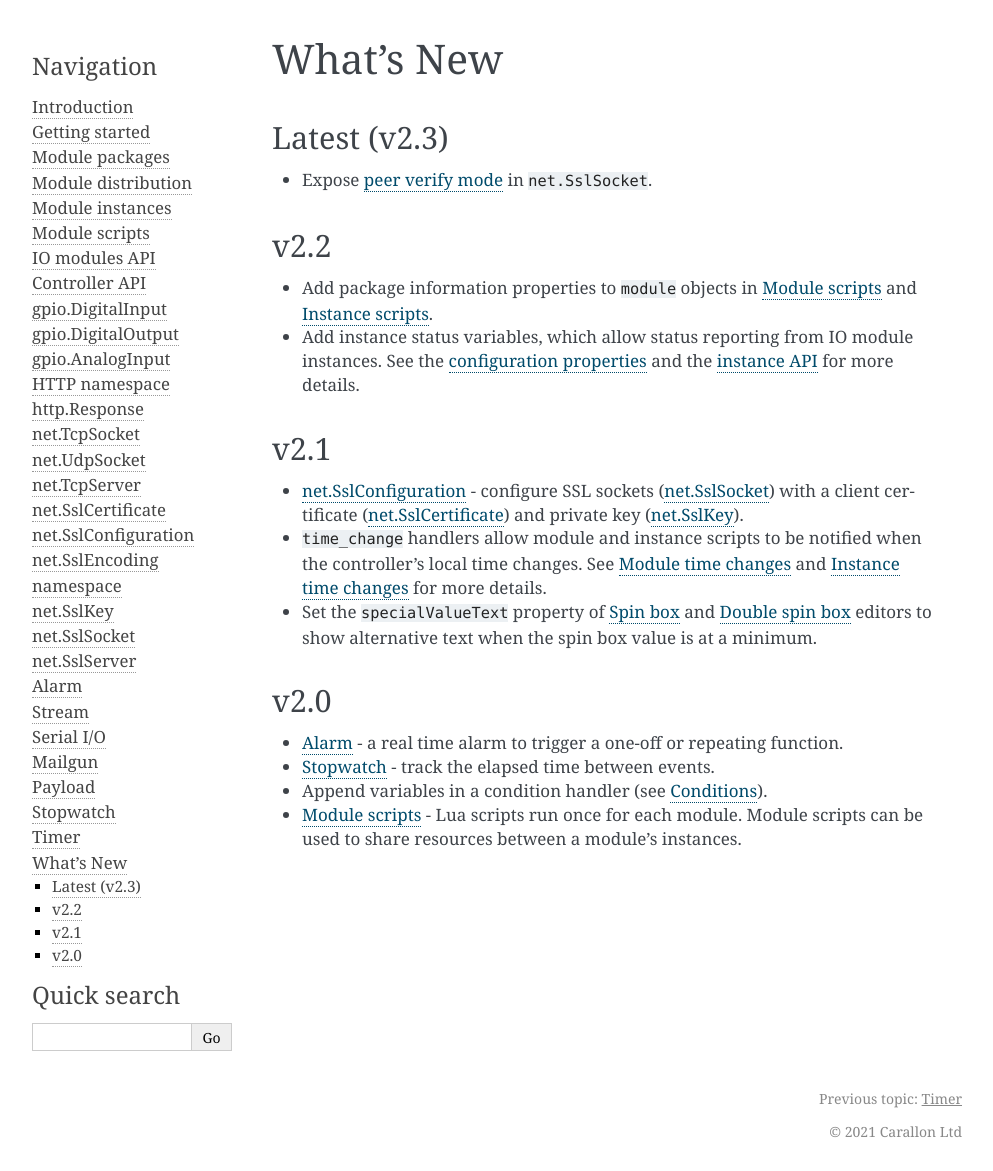
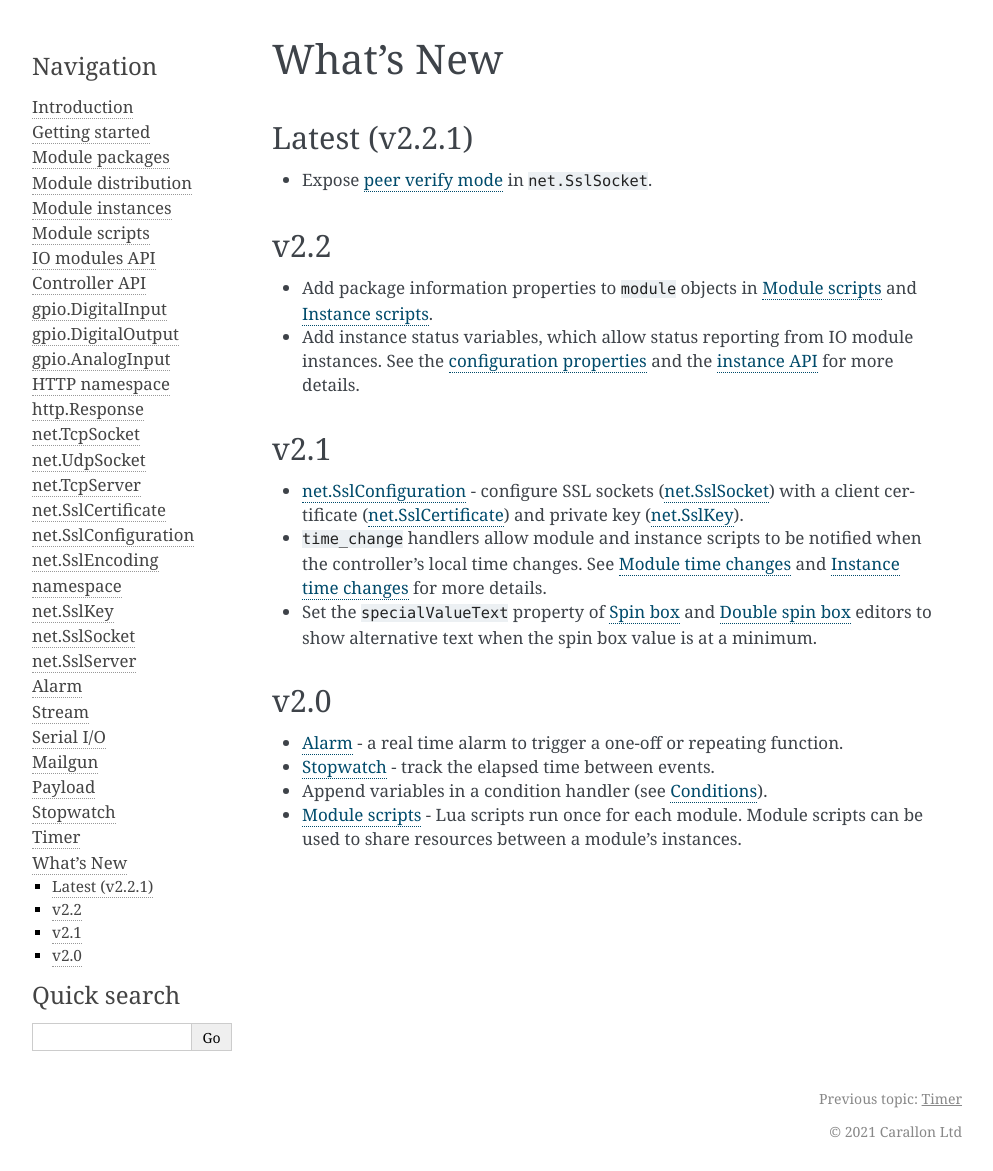
Before and after one commit to carallon/io-module-developer-guide, a Sphinx documentation site: the page built from source/whatsnew.rst, in a window 1280 px wide. Shown: the whole page, without its empty margins (148-1141 px from the left). Built offline with Sphinx 7.4.7, drawn with Linux system fonts in a browser that asks for light colours.

Commit message:
Correct what's new to show v2.2.1

```diff
--- a/source/whatsnew.rst
+++ b/source/whatsnew.rst
@@ -1,8 +1,8 @@
 What's New
 ##########
 
-Latest (v2.3)
-*************
+Latest (v2.2.1)
+***************
 
 * Expose :ref:`peer verify mode<ssl-socket-peer-verify-mode>` in ``net.SslSocket``.
 
```
